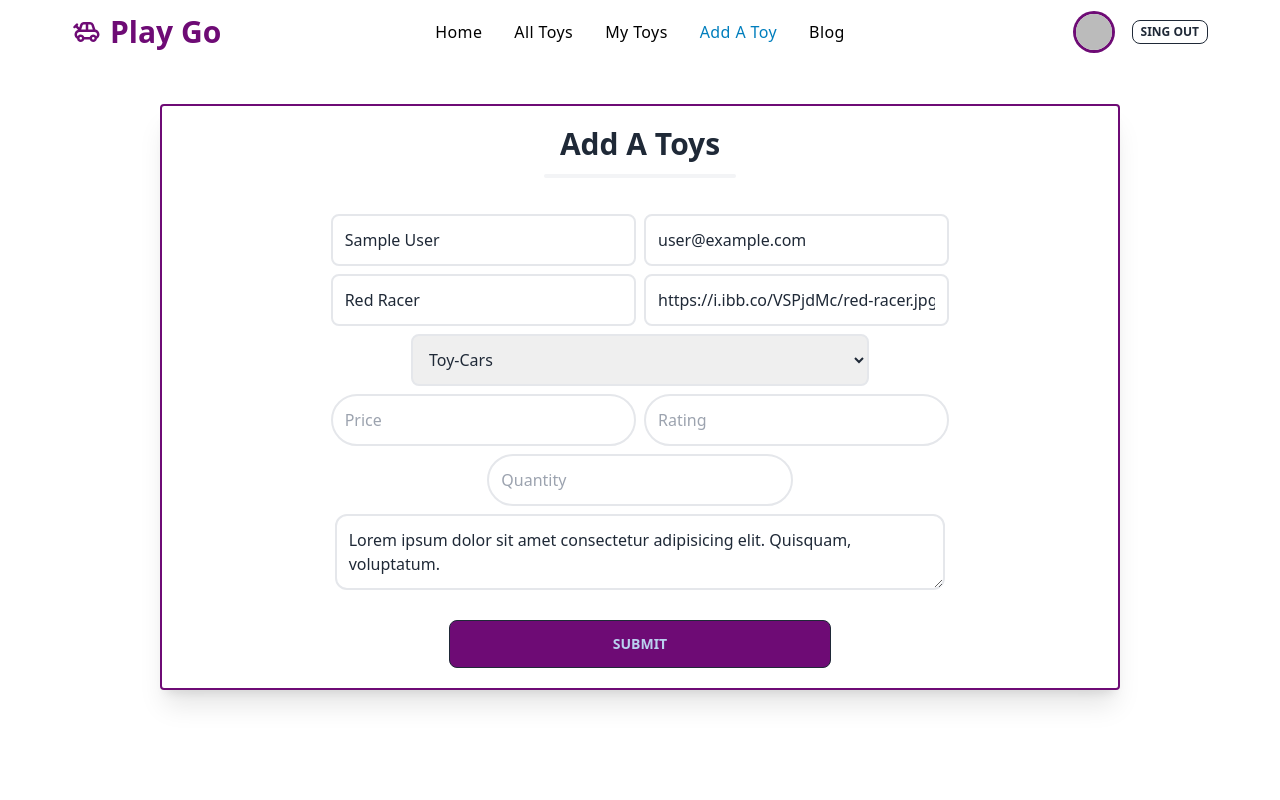
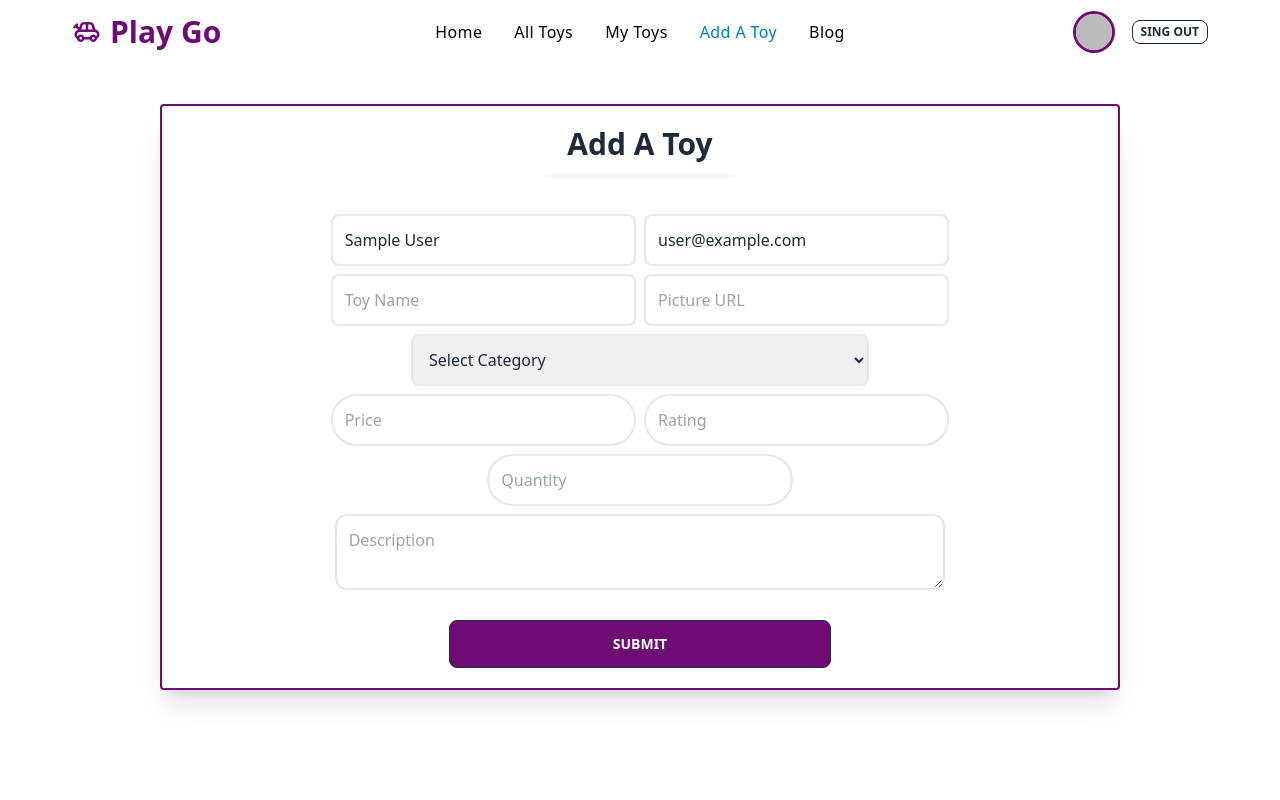
Before and after one commit to tuhin4ever/toys-market-place-client-side, a React (Vite) app: page /add-toy in a window 1280 px wide. Shown: the top 800 px of the page. Built offline with nearby package versions, Linux system fonts and the light colour scheme; no server answers; sample sign-in values are in the browser's storage.

Commit message:
fixing an error

```diff
--- a/src/Pages/Components/AddToys/AddToys.jsx
+++ b/src/Pages/Components/AddToys/AddToys.jsx
@@ -1,19 +1,25 @@
-import { useContext } from "react";
+import { useContext, useState } from "react";
 import { useForm } from "react-hook-form";
 import { AuthContext } from "../../../Providers/AuthProvider";
 import AOS from "aos";
+import Swal from "sweetalert2";
+
 const AddToys = () => {
   AOS.init();
   const { user } = useContext(AuthContext);
+  const [loading, setLoading] = useState(false);
 
   const {
     register,
     handleSubmit,
     formState: { errors },
+    reset,
   } = useForm();
 
   const onSubmit = async (data) => {
     try {
+      setLoading(true);
+
       const response = await fetch("http://localhost:5000/toys", {
         method: "POST",
         headers: { "Content-Type": "application/json" },
@@ -22,12 +28,29 @@ const AddToys = () => {
       const result = await response.json();
 
       if (result.insertedId) {
-        alert("Successfully Added");
+        Swal.fire({
+          title: "Product Added",
+          text: "The product has been added successfully.",
+          icon: "success",
+          showConfirmButton: false,
+          timer: 2000,
+        });
+
+        reset(); // Reset the form fields
       }
 
       console.log(result);
     } catch (error) {
       console.error(error);
+      Swal.fire({
+        title: "Error",
+        text: "An error occurred while adding the product.",
+        icon: "error",
+        showConfirmButton: false,
+        timer: 2000,
+      });
+    } finally {
+      setLoading(false);
     }
 
     console.log(data);
@@ -36,9 +59,9 @@ const AddToys = () => {
   return (
     <div className="w-9/12 text-center mx-auto border-2 border-primary rounded p-5 mt-10 shadow-xl">
       <h1 className="text-3xl font-bold text-center" data-aos="fade-up">
-        Add A Toys
+        Add A Toy
       </h1>
-      <hr className="w-48 h-1 mx-auto  bg-gray-100 border-0 rounded mt-3 mb-8 dark:bg-orange-700" />
+      <hr className="w-48 h-1 mx-auto bg-gray-100 border-0 rounded mt-3 mb-8 dark:bg-orange-700" />
       <form onSubmit={handleSubmit(onSubmit)}>
         <input
           className="p-3 m-1 border-2 w-2/6 rounded-lg"
@@ -55,31 +78,41 @@ const AddToys = () => {
           className="p-3 m-1 border-2 w-2/6 rounded-lg"
           placeholder="Toy Name"
           {...register("name")}
-          defaultValue={"Red Racer"}
         />
         <input
           required
           className="p-3 m-1 border-2 w-2/6 rounded-lg"
           placeholder="Picture URL"
           {...register("picture_url")}
-          defaultValue="https://i.ibb.co/VSPjdMc/red-racer.jpg"
         />
         <div className="text-center">
-
           <select
             required
             className="p-3 m-1 border-2 w-1/2 rounded-lg"
+            defaultValue=""
             {...register("category")}
           >
             <option disabled value="">
-            Category
+              Select Category
             </option>
-            <option value="Toy-Cars">Toy-Cars</option>
-            <option value="Action-Figures">Action-Figures</option>
-            <option value="Animal-Toys">Animal-Toys</option>
+            <option value="Toy Cars">Toy Cars</option>
+            <option value="Action Figures Toys">Action Figures Toys</option>
+            <option value="Animal Toys">Animal Toys</option>
+            <option value="Sports Toys">Sports Toys</option>
+            <option value="Toy Robots">Toy Robots</option>
             <option value="Dolls">Dolls</option>
-            <option value="Girls-Makeup">Girls-Makeup</option>
-            <option value="Cooking-Toys">Cooking-Toys</option>
+            <option value="Girls">Girls</option>
+            <option value="Video Game Toys">Video Game Toys</option>
+            <option value="Building And Construction Toys">Building And Construction Toys</option>
+            <option value="Educational and Learning Toys">Educational and Learning Toys</option>
+            <option value="Cooking Toys">Cooking Toys</option>
+            <option value="Arts and Crafts Toys">Arts and Crafts Toys</option>
+            <option value="Musical Toys">Musical Toys</option>
+            <option value="Board Games and Puzzles">Board Games and Puzzles</option>
+            <option value="Electronic Toys">Electronic Toys</option>
+            <option value="Lego sets">Lego sets</option>
+            <option value="Sand castle building toys">Sand Castle Building Toys</option>
+            <option value="Other Types Of Toys">Other Types Of Toys</option>
           </select>
         </div>
         <input
@@ -111,13 +144,16 @@ const AddToys = () => {
           className="p-3 m-1 border-2 w-4/6 rounded-xl"
           placeholder="Description"
           {...register("description")}
-          defaultValue="Lorem ipsum dolor sit amet consectetur adipisicing elit. Quisquam, voluptatum."
         />
         <br />
         {errors.exampleRequired && <span>This field is required</span>}
 
-        <button className="btn bg-primary w-5/12 mt-5" type="submit">
-          Submit
+        <button
+          className="btn bg-primary text-bold hover:bg-purple-700 text-white w-5/12 mt-5"
+          type="submit"
+          disabled={loading}
+        >
+          {loading ? "Adding..." : "Submit"}
         </button>
       </form>
     </div>
--- a/src/Pages/Components/AllToys/AllToys.jsx
+++ b/src/Pages/Components/AllToys/AllToys.jsx
@@ -1,7 +1,7 @@
 import React, { useEffect, useState } from "react";
 import AOS from "aos";
 import { Link } from "react-router-dom";
-import { FaDollarSign } from "react-icons/fa";
+import { FaAngleRight, FaDollarSign } from "react-icons/fa";
 const Spinner = () => {
   return (
     <div className="flex justify-center items-center h-64">
@@ -137,7 +137,7 @@ const AllToys = () => {
                     </td>
                     <td className="border px-4 py-2 text-center">
                       <Link to={`/toys/${toy._id}`} className="my-btn">
-                        View »
+                        View <FaAngleRight className="ml-2" />
                       </Link>
                     </td>
                   </tr>
@@ -161,22 +161,24 @@ const AllToys = () => {
                         className="w-24 rounded-xl mx-auto h-16 object-cover"
                       />
                     </td>
-                    <td className="border px-4 py-2">{toy.name}</td>
+                    <td className="border px-4 py-2 text-center">{toy.postedBy}</td>
                     <td className="border px-4 py-2 text-center">
-                      {toy.postedBy}
+                      {toy.name}
                     </td>
                     <td className="border px-4 py-2 text-center">
-                      {toy.price} $
+                      <p className="flex items-center justify-center">
+                        {toy.price} <FaDollarSign className="text-green-500" />
+                      </p>
                     </td>
                     <td className="border px-4 py-2 text-center">
                       {toy.quantity}
                     </td>
                     <td className="border px-4 py-2 text-center">
-                      {toy.quantity}
+                      {toy.category}
                     </td>
                     <td className="border px-4 py-2 text-center">
                       <Link to={`/toys/${toy._id}`} className="my-btn">
-                        View »
+                        View <FaAngleRight className="ml-2" />
                       </Link>
                     </td>
                   </tr>
--- a/src/Pages/Home/ReactTabs.jsx
+++ b/src/Pages/Home/ReactTabs.jsx
@@ -6,6 +6,7 @@ import "@smastrom/react-rating/style.css";
 import { FaDollarSign } from "react-icons/fa";
 import AOS from "aos";
 import "aos/dist/aos.css";
+
 const ReactTabs = () => {
   AOS.init();
   const [categories, setCategories] = useState([]);
@@ -41,28 +42,28 @@ const ReactTabs = () => {
 
         {categories.slice(0, 3).map((category, index) => (
           <TabPanel key={index}>
-            <p className="font-semibold text-primary" data-aos="zoom-in">
+            <h2 className="font-semibold text-primary" data-aos="zoom-in">
               {category}
-            </p>
+            </h2>
             <div className="grid grid-cols-1 lg:grid-cols-3 my-container">
               {toys.slice(0, 3).map((toy, index) => (
                 <div key={index} className="card w-96 bg-base-100 shadow-xl">
                   <figure>
-                    <img className="w-9/12 rounded" src={toy.picture_url} />
+                    <img className="w-9/12 rounded" src={toy.picture_url} alt={toy.name} />
                   </figure>
                   <div className="card-body">
                     <h2 className="card-title">{toy.name}</h2>
-                    <p className="flex items-center font-semibold">
-                      Rating :
+                    <div className="flex items-center font-semibold">
+                      <p>Rating:</p>
                       <Rating
                         style={{ maxWidth: 150 }}
                         value={toy.rating}
                         readOnly
                       />
-                    </p>
+                    </div>
                     <div className="flex justify-start">
                       <p className="mr-36 flex items-center font-semibold">
-                        price:{toy.price}
+                        price: {toy.price}
                         <FaDollarSign className="text-green-500" />
                       </p>
                       <button className="my-btn">Buy Now</button>
```
